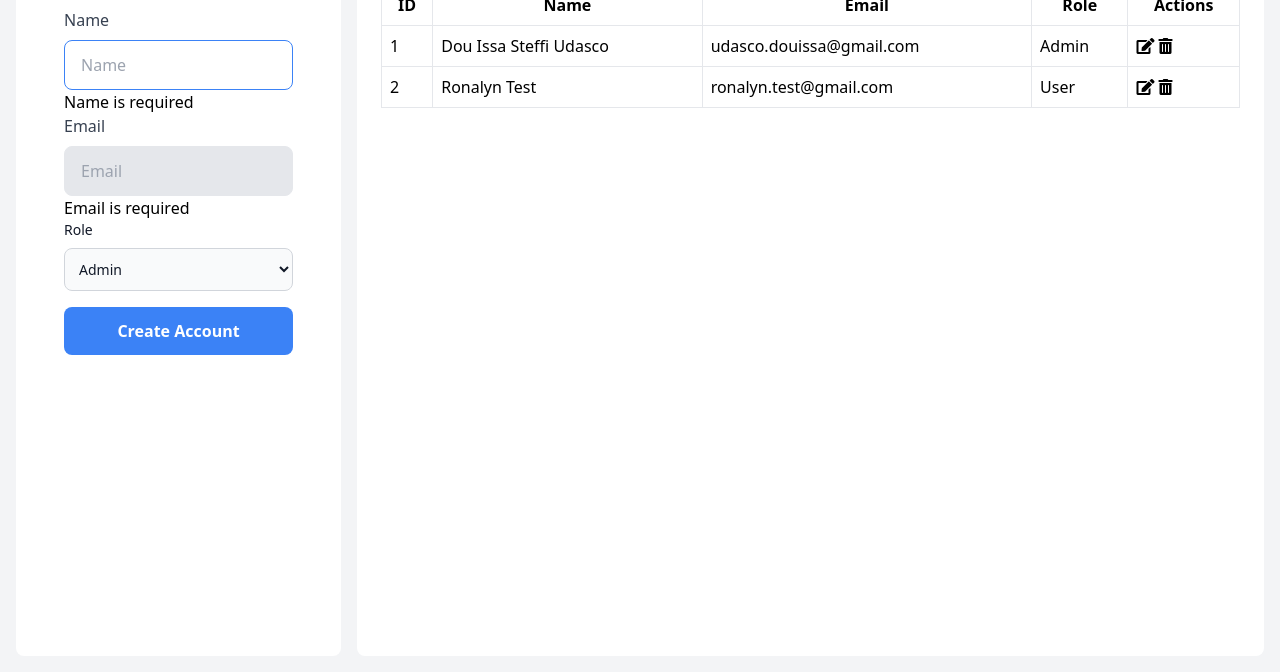
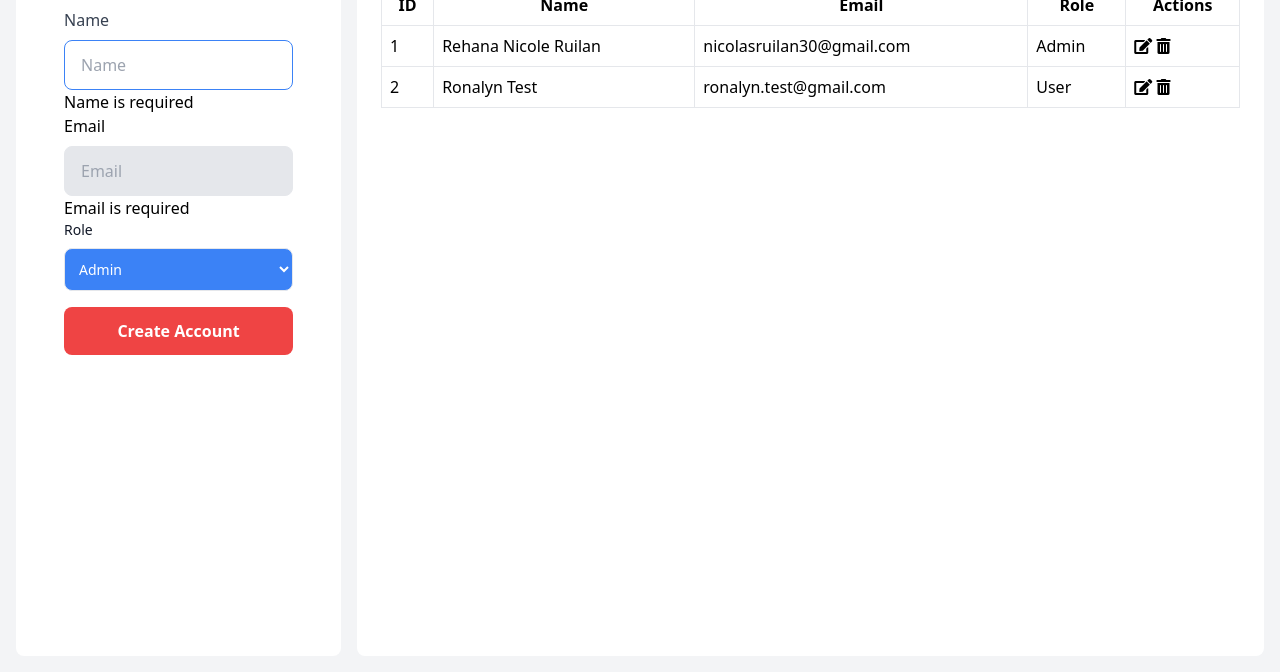
Before and after one commit to BadGalRiirii/-web-sytems-technologies, a plain HTML site: page src/createAccount.html in a window 1280 px wide. Shown: the part 160-832 px from the top of the page. Drawn offline with Linux system fonts and the light colour scheme.

```diff
--- a/src/createAccount.html
+++ b/src/createAccount.html
@@ -28,7 +28,7 @@
                         </div>
 
                         <div>
-                            <label class="block text-gray-700 mb-2">Email</label>
+                            <label class="block text-green-700 mb-2">Email</label>
                             <input type="email" name="email" id="email" placeholder="Email" minlength="6" class="w-full px-4 py-3 rounded-lg bg-gray-200  border focus:border-blue-500
                           focus:bg-white focus:outline-none">
                             <p id="emailError" class="text-red-500 mt-1 hidden">Email is required</p>
@@ -37,13 +37,13 @@
                         <div>
                             <label for="countries" class="block  text-sm font-medium text-gray-900 ">Role</label>
                             <select id="role" name="role"
-                                class="mt-2 bg-gray-50 border border-gray-300 text-gray-900 text-sm rounded-lg focus:ring-blue-500 focus:border-blue-500 block w-full p-2.5 dark:bg-gray-700 dark:border-gray-600 dark:placeholder-gray-400 dark:text-white dark:focus:ring-blue-500 dark:focus:border-blue-500">
+                                class="mt-2 bg-blue-500 border border-blue-300 text-white text-sm rounded-lg focus:ring-blue-500 focus:border-blue-500 block w-full p-2.5 dark:bg-indigo-500 dark:border-indigo-600 dark:placeholder-gray-400 dark:text-white dark:focus:ring-blue-200 dark:focus:border-blue-200">
                                 <option value="Admin">Admin</option>
                                 <option value="User">User</option>
                             </select>
                         </div>
 
-                        <button type="submit" class="mt-4 w-full block bg-blue-500 text-white hover:bg-blue-400 focus:bg-blue-400  font-semibold rounded-lg
+                        <button type="submit" class="mt-4 w-full block bg-red-500 text-white hover:bg-red-400 focus:bg-red-400  font-semibold rounded-lg
                         px-4 py-3  ">Create Account</button>
                     </form>
                 </div>
@@ -65,8 +65,8 @@
                         <tbody>
                             <tr id="defaultRow1">
                                 <td class="border p-2">1</td>
-                                <td class="border p-2">Dou Issa Steffi Udasco</td>
-                                <td class="border p-2">udasco.douissa@gmail.com</td>
+                                <td class="border p-2">Rehana Nicole Ruilan</td>
+                                <td class="border p-2">nicolasruilan30@gmail.com</td>
                                 <td class="border p-2">Admin</td>
                                 <td class="border p-2">
                                     <button class="text-blue-500 px-1 editButton"><i class="fas fa-edit"></i></button>
```
